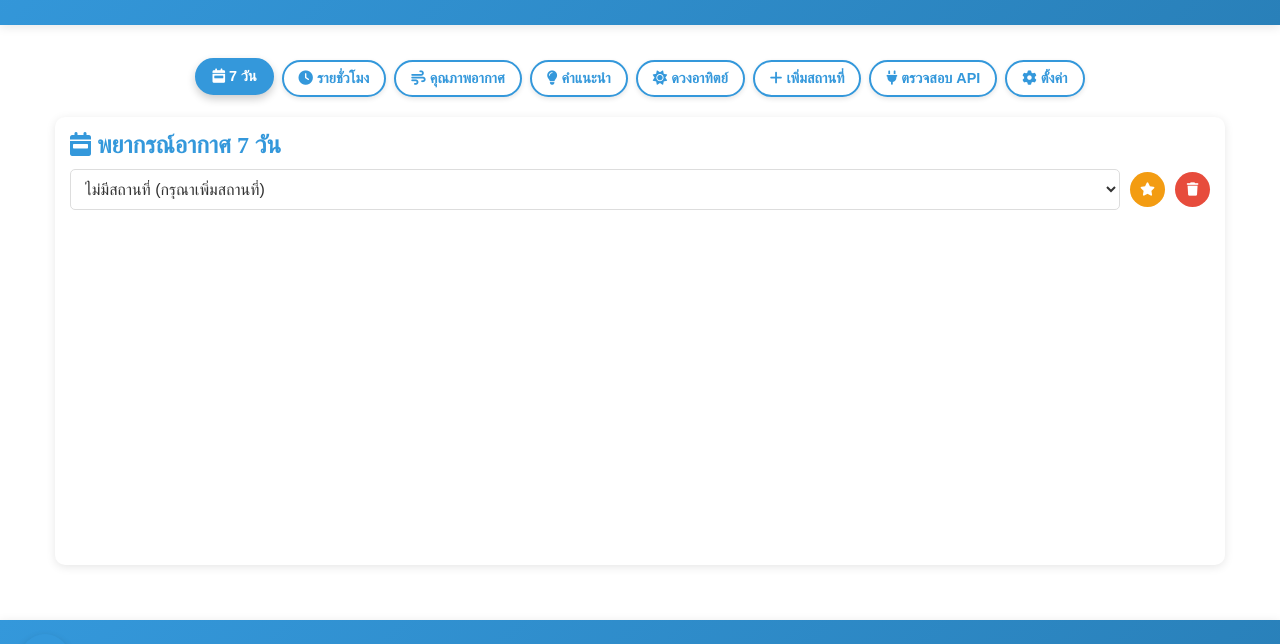
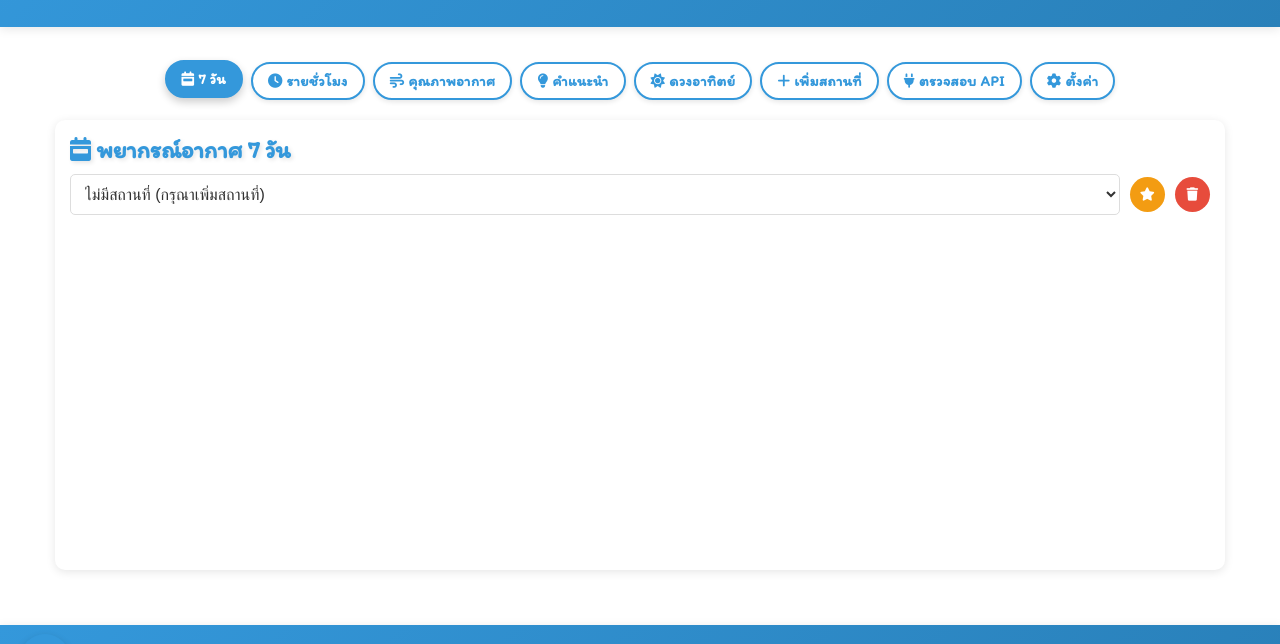
Before and after one commit to Anawin870/Calculator, a plain HTML site: page index.html in a window 1280 px wide. Shown: the part 96-740 px from the top of the page. Drawn offline with nearby package versions, Linux system fonts and the light colour scheme.

Commit message:
Update index.html

```diff
--- a/index.html
+++ b/index.html
@@ -1,6 +1,37 @@
 <!DOCTYPE html>
 <html lang="th">
+
 <head>
+    <meta charset="UTF-8">
+    <meta name="viewport" content="width=device-width, initial-scale=1.0">
+    <title>Weather Forecast</title>
+    <link rel="stylesheet" href="https://cdnjs.cloudflare.com/ajax/libs/font-awesome/6.4.0/css/all.min.css">
+
+    <!-- เพิ่มลิงก์ไปยัง Google Fonts -->
+    <link rel="preconnect" href="https://fonts.googleapis.com">
+    <link rel="preconnect" href="https://fonts.gstatic.com" crossorigin>
+    <link href="https://fonts.googleapis.com/css2?family=Itim&display=swap" rel="stylesheet">
+
+    <style>
+        /* ใช้ฟอนต์ Itim กับทั้งหน้าเว็บ */
+        body {
+            font-family: 'Itim', cursive;
+        }
+
+        h1, h2, h3 {
+            font-family: 'Itim', cursive;
+            font-weight: 400; /* น้ำหนักฟอนต์บาง */
+            text-shadow: 2px 2px 4px rgba(0, 0, 0, 0.1); /* เงานุ่มๆ */
+        }
+
+        /* การจัดรูปแบบปุ่ม */
+        .menu-btn, button {
+            font-family: 'Itim', cursive;
+            letter-spacing: 0.5px; /* ระยะห่างระหว่างตัวอักษรเล็กน้อย */
+        }
+    </style>
+</head>
+
     <meta charset="UTF-8">
     <meta name="viewport" content="width=device-width, initial-scale=1.0">
     <title>Weather Forecast</title>
```
